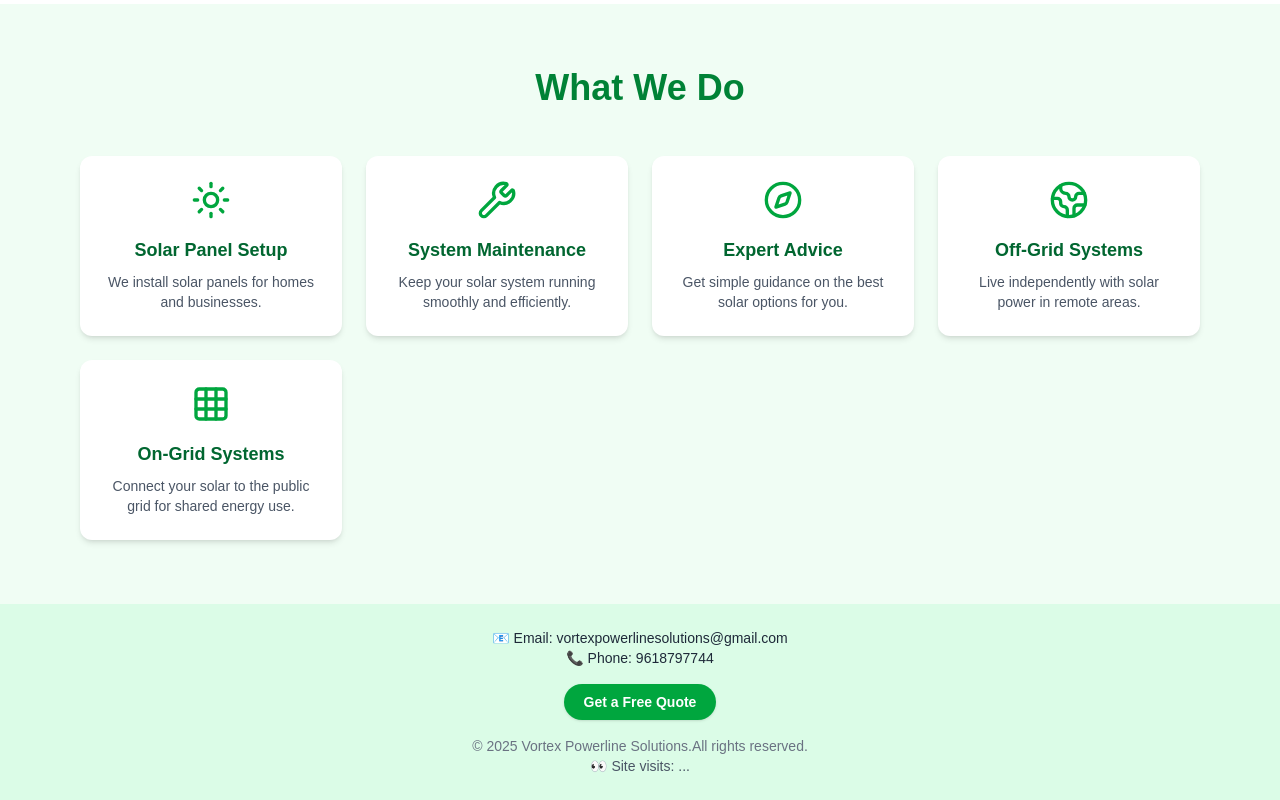
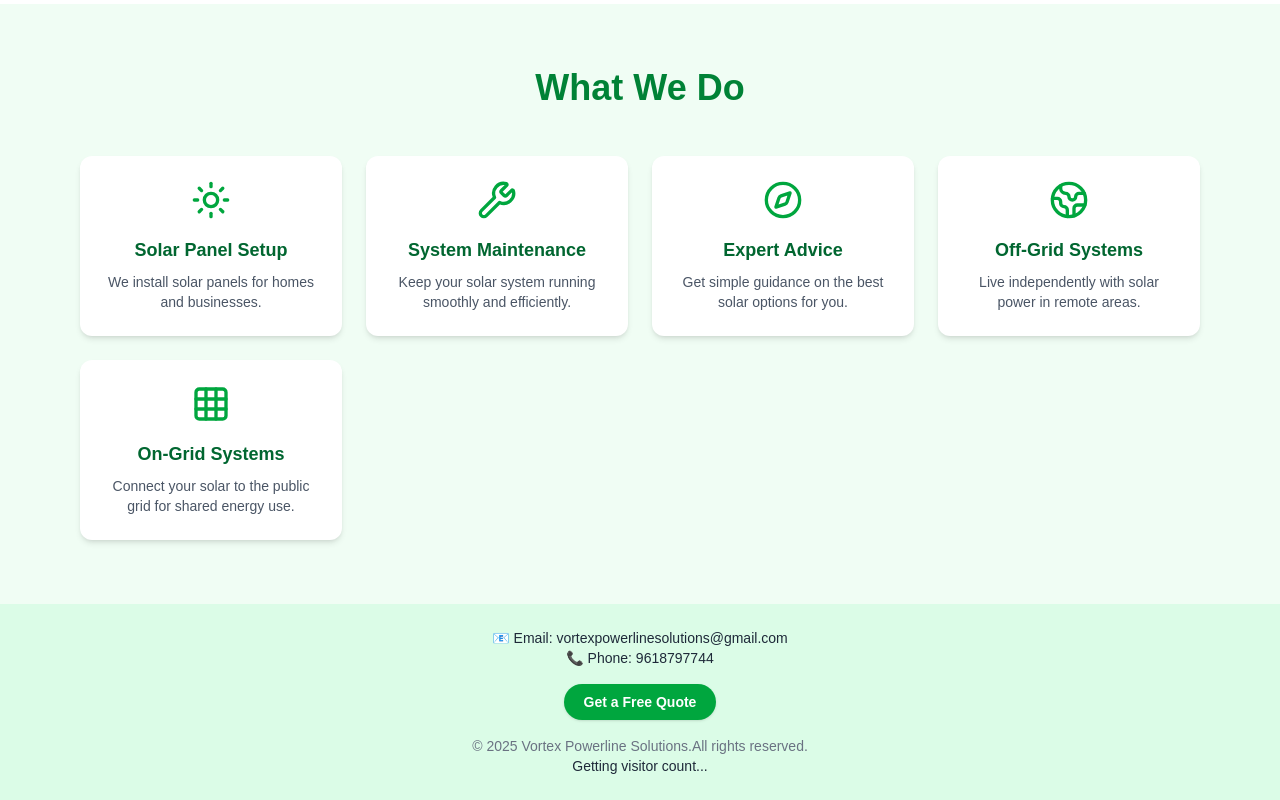
Before and after one commit to Sanjaykumarrangu/new-site, a Next.js app: page / in a window 1280 px wide. Shown: the part 1784-2584 px from the top of the page. Built offline with nearby package versions, Linux system fonts and the light colour scheme; no server answers; the database is empty.

Commit message:
Fix: Add prisma generate before build

```diff
--- a/src/components/VisitorCounter.tsx
+++ b/src/components/VisitorCounter.tsx
@@ -1,19 +1,26 @@
 'use client';
-
 import { useEffect, useState } from 'react';
 
-export default function VisitorCounter() {
+export default function VisitorCount() {
   const [count, setCount] = useState<number | null>(null);
 
   useEffect(() => {
-    fetch('/api/visit')
-      .then(res => res.json())
-      .then(data => setCount(data.count));
+    const fetchCount = async () => {
+      try {
+        const res = await fetch('/api/visit');
+        const data = await res.json();
+        setCount(data.count);
+      } catch (error) {
+        console.error('Failed to fetch visitor count:', error);
+      }
+    };
+
+    fetchCount();
   }, []);
 
   return (
-    <p className="text-sm text-center text-gray-600">
-      👀 Site visits: {count ?? '...'}
+    <p className="text-sm">
+      {count === null ? 'Getting visitor count...' : `Visitors: ${count}`}
     </p>
   );
 }
```
Also changed, not shown: 1 other file (tests, documents, lock files or other folders).
